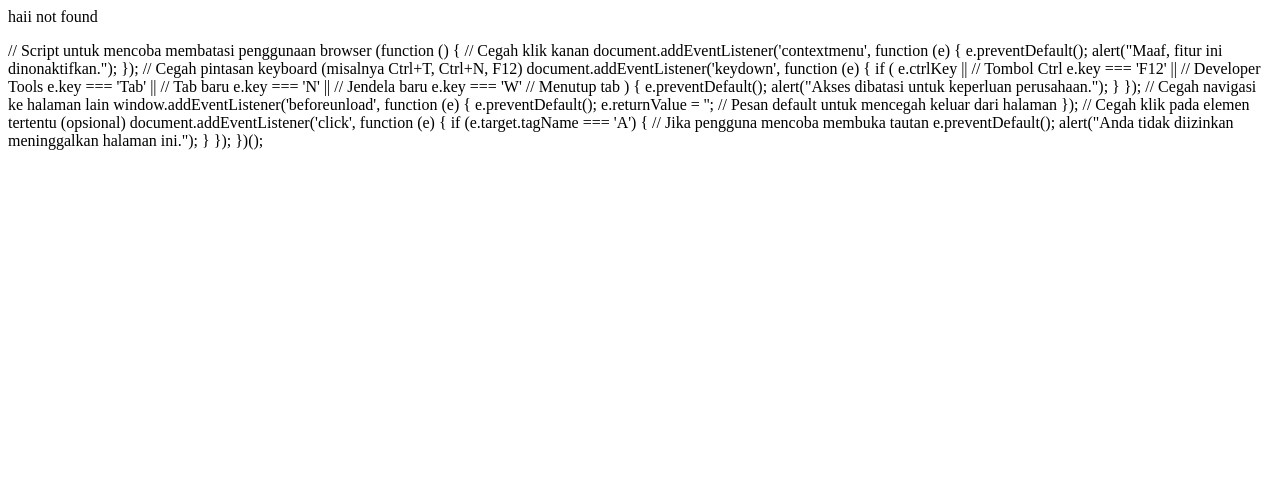
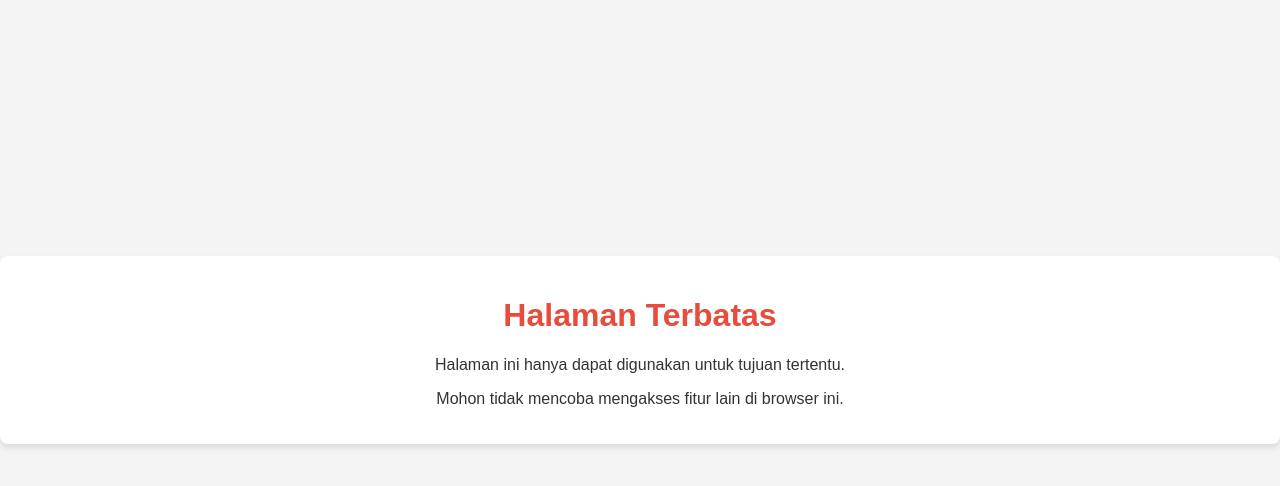
Before and after one commit to ZannCyber/Portofolio-, a plain HTML site: page 404.html in a window 1280 px wide. Drawn offline with Linux system fonts and the light colour scheme.

Commit message:
Update 404.html

```diff
--- a/404.html
+++ b/404.html
@@ -1,19 +1,55 @@
-<p>haii not found</p>// Script untuk mencoba membatasi penggunaan browser
-(function () {
+<!DOCTYPE html>
+<html lang="id">
+<head>
+  <meta charset="UTF-8">
+  <meta name="viewport" content="width=device-width, initial-scale=1.0">
+  <title>Halaman Terbatas</title>
+  <style>
+    body {
+      font-family: Arial, sans-serif;
+      text-align: center;
+      margin: 0;
+      padding: 0;
+      background-color: #f4f4f4;
+    }
+    .container {
+      margin-top: 20%;
+      padding: 20px;
+      background: #fff;
+      border-radius: 8px;
+      box-shadow: 0 4px 6px rgba(0, 0, 0, 0.1);
+    }
+    h1 {
+      color: #e74c3c;
+    }
+    p {
+      color: #333;
+    }
+  </style>
+</head>
+<body>
+  <div class="container">
+    <h1>Halaman Terbatas</h1>
+    <p>Halaman ini hanya dapat digunakan untuk tujuan tertentu.</p>
+    <p>Mohon tidak mencoba mengakses fitur lain di browser ini.</p>
+  </div>
+
+  <script>
     // Cegah klik kanan
     document.addEventListener('contextmenu', function (e) {
       e.preventDefault();
-    alert("Maaf, fitur ini dinonaktifkan.");
+      alert("Klik kanan dinonaktifkan.");
     });
 
-  // Cegah pintasan keyboard (misalnya Ctrl+T, Ctrl+N, F12)
+    // Cegah pintasan keyboard (Ctrl+T, Ctrl+N, F12, dll.)
     document.addEventListener('keydown', function (e) {
       if (
         e.ctrlKey || // Tombol Ctrl
         e.key === 'F12' || // Developer Tools
         e.key === 'Tab' || // Tab baru
         e.key === 'N' || // Jendela baru
-      e.key === 'W' // Menutup tab
+        e.key === 'W' || // Menutup tab
+        e.key === 'Escape' // Keluar dari mode fullscreen
       ) {
         e.preventDefault();
         alert("Akses dibatasi untuk keperluan perusahaan.");
@@ -26,11 +62,13 @@
       e.returnValue = ''; // Pesan default untuk mencegah keluar dari halaman
     });
 
-  // Cegah klik pada elemen tertentu (opsional)
+    // Cegah klik pada tautan eksternal
     document.addEventListener('click', function (e) {
       if (e.target.tagName === 'A') { // Jika pengguna mencoba membuka tautan
         e.preventDefault();
         alert("Anda tidak diizinkan meninggalkan halaman ini.");
       }
     });
-})();
+  </script>
+</body>
+</html>
```
Lines whose indentation alone changed are shown as unchanged.
